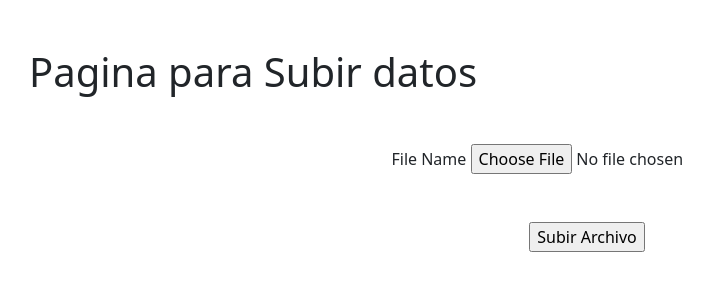
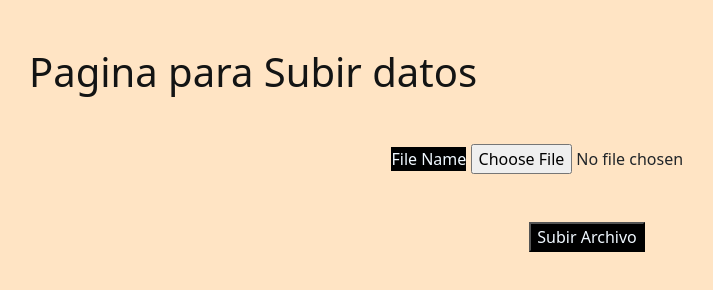
Before and after one commit to PedroSaav/Final-BACK, a website: page public/index.html in a window 1280 px wide. Shown: the whole page, without its empty margins (31-744 px from the left). Drawn offline with nearby package versions, Linux system fonts and the light colour scheme.

Commit message:
terminado

```diff
--- a/public/index.html
+++ b/public/index.html
@@ -12,8 +12,13 @@
 </head>
 
 <body>
+    <style>
+        body{
+            background-color: bisque;
+        }
+    </style>
 
-    <h1 class="container m-5">
+    <h1 class="container m-5" style="color: rgb(19, 20, 20);">
         Pagina para Subir datos
 
     </h1>
@@ -21,11 +26,11 @@
     <div class="container m-5 text-center">
         <form action="/subir" method="post" enctype="multipart/form-data">
             <div>
-                <label for="file">File Name</label>
+                <label for="file" style="background-color:black; color:aliceblue">File Name</label>
                 <input type="file" name="miArchivo" required>
             </div>
             <div class="m-5">
-                <input type="submit" value="Subir Archivo">
+                <input type="submit" value="Subir Archivo" style="background-color:black; color:aliceblue">
             </div>
         </form>
     </div>
```
